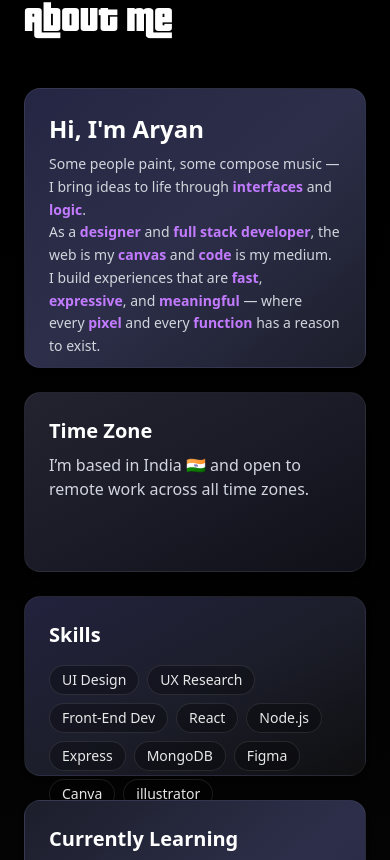
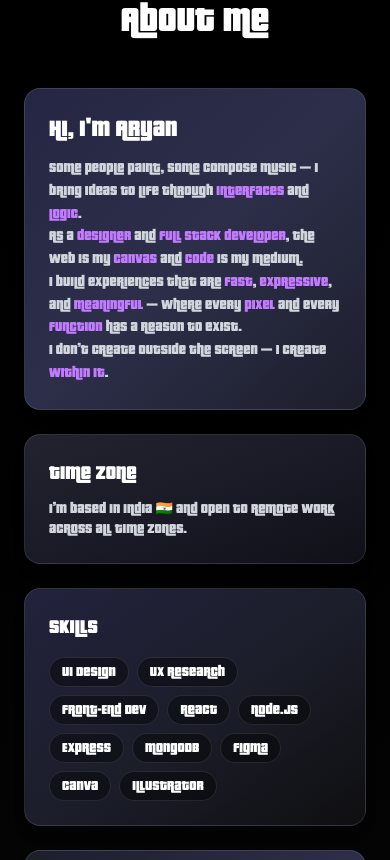
Before and after one commit to aryanchauhan07/portfolio, a React (Vite) app: page / in a window 390 px wide. Shown: the part 924-1784 px from the top of the page. Built offline with nearby package versions, Linux system fonts and the light colour scheme.

Commit message:
Updated AboutMeSection with responsive layout

```diff
--- a/src/sections/About.jsx
+++ b/src/sections/About.jsx
@@ -27,105 +27,107 @@ const AboutMeSection = () => {
     });
   }, []);
 
+  const skills = [
+    "UI Design",
+    "UX Research",
+    "Front-End Dev",
+    "React",
+    "Node.js",
+    "Express",
+    "MongoDB",
+    "Figma",
+    "Canva",
+    "Illustrator",
+  ];
+
+  const techStackIcons = [
+    "javascript.svg",
+    "tailwindcss.svg",
+    "notion.png",
+    "figma.png",
+    "html.png",
+    "css.png",
+    "js.png",
+    "nodejs.png",
+    "mongodb.png",
+    "github.png",
+    "illustrator.png",
+    "react.svg",
+  ];
+
   return (
     <section
       id="about"
-      className="w-full px-6 md:px-16 lg:px-24 py-20 bg-gradient-to-b from-[#000000] to-[#0f0f11] text-white"
+      className="w-full px-6 md:px-16 lg:px-24 py-20 bg-gradient-to-b from-black to-[#0f0f11] text-white"
     >
-      <h2 className="text-4xl sm:text-5xl font-semibold mb-12 font-pricedown">
+      {/* HEADING */}
+      <h2 className="text-4xl sm:text-5xl font-semibold mb-12 font-pricedown text-center md:text-left">
         About Me
       </h2>
 
-      {/* GRID */}
+      {/* GRID LAYOUT */}
       <div className="grid grid-cols-1 md:grid-cols-2 gap-6">
-        {/* LEFT STACK */}
+        {/* LEFT SIDE */}
         <div className="flex flex-col gap-6">
-          {/* Intro */}
-          <div className="relative rounded-2xl p-6 h-[280px] font-sans bg-gradient-to-br from-[#242643] via-[#2d2f4a] to-[#1c1e2b] border border-white/5 shadow-md backdrop-blur-md overflow-hidden">
-            {/* <img
-              src="./import/coding-pov.png"
-              className="absolute right-2 top-7 w-64 opacity-30"
-              alt="Code"
-            /> */}
-
-            <h3 className="text-2xl font-bold mb-2">Hi, I'm Aryan</h3>
-            <p className="text-gray-300 leading-relaxed text-sm">
-              Some people paint, some compose music — I bring ideas to life
-              through
-              <span className="text-purple-400 font-semibold">
-                {" "}
-                interfaces{" "}
-              </span>{" "}
-              and
-              <span className="text-purple-400 font-semibold"> logic</span>.
+          {/* INTRO CARD */}
+          <div className="rounded-2xl p-6 bg-gradient-to-br from-[#242643] via-[#2d2f4a] to-[#1c1e2b] border border-white/10 shadow-lg backdrop-blur-md">
+            <h3 className="text-2xl font-bold mb-3">Hi, I'm Aryan</h3>
+            <p className="text-gray-300 leading-relaxed text-sm md:text-base space-y-2">
+              <span>
+                Some people paint, some compose music — I bring ideas to life
+                through
+                <span className="text-purple-400 font-semibold"> interfaces </span>
+                and
+                <span className="text-purple-400 font-semibold"> logic</span>.
+              </span>
               <br />
-              As a
-              <span className="text-purple-400 font-semibold">
-                {" "}
-                designer{" "}
-              </span>{" "}
-              and
-              <span className="text-purple-400 font-semibold">
-                {" "}
-                full stack developer
+              <span>
+                As a
+                <span className="text-purple-400 font-semibold"> designer </span>
+                and
+                <span className="text-purple-400 font-semibold">
+                  {" "}full stack developer
+                </span>, the web is my
+                <span className="text-purple-400 font-semibold"> canvas</span> and
+                <span className="text-purple-400 font-semibold"> code</span> is my medium.
               </span>
-              , the web is my
-              <span className="text-purple-400 font-semibold"> canvas</span> and
-              <span className="text-purple-400 font-semibold"> code</span> is my
-              medium.
-              <br />I build experiences that are
-              <span className="text-purple-400 font-semibold"> fast</span>,
-              <span className="text-purple-400 font-semibold"> expressive</span>
-              , and
-              <span className="text-purple-400 font-semibold">
-                {" "}
-                meaningful
-              </span>{" "}
-              — where every
-              <span className="text-purple-400 font-semibold"> pixel</span> and
-              every
-              <span className="text-purple-400 font-semibold">
-                {" "}
-                function
-              </span>{" "}
-              has a reason to exist.
               <br />
-              <br />I don’t create outside the screen — I create
-              <span className="text-purple-400 font-semibold"> within it</span>.
+              <span>
+                I build experiences that are
+                <span className="text-purple-400 font-semibold"> fast</span>,
+                <span className="text-purple-400 font-semibold"> expressive</span>, and
+                <span className="text-purple-400 font-semibold"> meaningful</span> —
+                where every
+                <span className="text-purple-400 font-semibold"> pixel</span> and every
+                <span className="text-purple-400 font-semibold"> function</span> has a reason to exist.
+              </span>
+              <br />
+              <span>
+                I don’t create outside the screen — I create
+                <span className="text-purple-400 font-semibold"> within it</span>.
+              </span>
             </p>
           </div>
 
-          {/* Time zone */}
-          <div className="rounded-2xl p-6 h-[180px] font-sans bg-gradient-to-br from-[#23232f] via-[#1b1b28] to-[#101018] border border-white/5 shadow-md backdrop-blur-md">
-            <h3 className="text-xl font-bold mb-2">Time Zone</h3>
-            <p className="text-gray-300">
-              I’m based in India 🇮🇳 and open to remote work across all time
-              zones.
+          {/* TIME ZONE CARD */}
+          <div className="rounded-2xl p-6 bg-gradient-to-br from-[#23232f] via-[#1b1b28] to-[#101018] border border-white/10 shadow-lg backdrop-blur-md">
+            <h3 className="text-xl font-bold mb-3">Time Zone</h3>
+            <p className="text-gray-300 text-sm md:text-base">
+              I’m based in India 🇮🇳 and open to remote work across all time zones.
             </p>
           </div>
         </div>
 
-        {/* RIGHT STACK */}
+        {/* RIGHT SIDE */}
         <div className="flex flex-col gap-6">
-          {/* Skills */}
-          <div className="rounded-2xl p-6 h-[180px] font-sans bg-gradient-to-br from-[#22223D] via-[#1c1e2b] to-[#0f0f11] border border-white/5 shadow-md backdrop-blur-md">
+          {/* SKILLS CARD */}
+          <div className="rounded-2xl p-6 bg-gradient-to-br from-[#22223D] via-[#1c1e2b] to-[#0f0f11] border border-white/10 shadow-lg backdrop-blur-md">
             <h3 className="text-xl font-bold mb-4">Skills</h3>
-            <div className="flex flex-wrap gap-2 text-sm text-white/90">
-              {[
-                "UI Design",
-                "UX Research",
-                "Front-End Dev",
-                "React",
-                "Node.js",
-                "Express",
-                "MongoDB",
-                "Figma",
-                "Canva",
-                "illustrator",
-              ].map((skill, i) => (
+            <div className="flex flex-wrap gap-2">
+              {skills.map((skill, i) => (
                 <span
                   key={i}
-                  className="bg-black/30 px-3 py-1 rounded-full border border-white/10"
+                  className="bg-black/40 px-3 py-1 rounded-full border border-white/10 text-sm md:text-base"
                 >
                   {skill}
                 </span>
@@ -133,44 +135,29 @@ const AboutMeSection = () => {
             </div>
           </div>
 
-          {/* Learning */}
-          <div className="rounded-2xl p-6 h-[280px] font-sans bg-gradient-to-br from-[#1c1e2b] via-[#2d2f4a] to-[#242643] border border-white/5 shadow-md backdrop-blur-md">
-            <h3 className="text-xl font-bold mb-2">Currently Learning</h3>
-            <ul className="text-gray-300 list-disc pl-5 space-y-1 text-sm">
+          {/* CURRENTLY LEARNING CARD */}
+          <div className="rounded-2xl p-6 bg-gradient-to-br from-[#1c1e2b] via-[#2d2f4a] to-[#242643] border border-white/10 shadow-lg backdrop-blur-md">
+            <h3 className="text-xl font-bold mb-3">Currently Learning</h3>
+            <ul className="text-gray-300 list-disc pl-5 space-y-2 text-sm md:text-base">
               <li>Data Structures & Algorithms (DSA)</li>
               <li>Mobile App Development (React Native / Flutter)</li>
               <li>Advanced Web Development (Next.js, Animations, Web APIs)</li>
-
             </ul>
           </div>
         </div>
 
-        {/* Tech Stack - Full Width */}
-        <div className="rounded-2xl p-6 md:col-span-2 font-sans bg-gradient-to-br from-[#9810FA] via-[#22223D] to-[#1c1e2b] border border-white/5 shadow-md backdrop-blur-md">
-          <h3 className="text-2xl font-bold mb-2">Tech Stack</h3>
-          <p className="text-gray-300 mb-4">
+        {/* FULL WIDTH TECH STACK */}
+        <div className="rounded-2xl p-6 md:col-span-2 bg-gradient-to-br from-[#9810FA] via-[#22223D] to-[#1c1e2b] border border-white/10 shadow-lg backdrop-blur-md">
+          <h3 className="text-2xl font-bold mb-3">Tech Stack</h3>
+          <p className="text-gray-300 mb-4 text-sm md:text-base">
             Tools that shape my work — and make building feel effortless.
           </p>
 
           <div ref={sliderRef} className="flex gap-4 overflow-hidden">
-            {[
-              "javascript.svg",
-              "tailwindcss.svg",
-              "notion.png",
-              "figma.png",
-              "html.png",
-              "css.png",
-              "js.png",
-              "nodejs.png",
-              "mongodb.png",
-              "github.png",
-              "illustrator.png",
-              "react.svg",
-
-            ].map((icon, i) => (
+            {techStackIcons.map((icon, i) => (
               <div
                 key={i}
-                className="icon-box bg-black/60 p-4 rounded-2xl min-w-[96px] h-[96px] flex justify-center items-center hover:scale-105 transition"
+                className="icon-box bg-black/50 p-4 rounded-2xl min-w-[96px] h-[96px] flex justify-center items-center hover:scale-105 transition"
               >
                 <img
                   src={`./logos/${icon}`}
```
